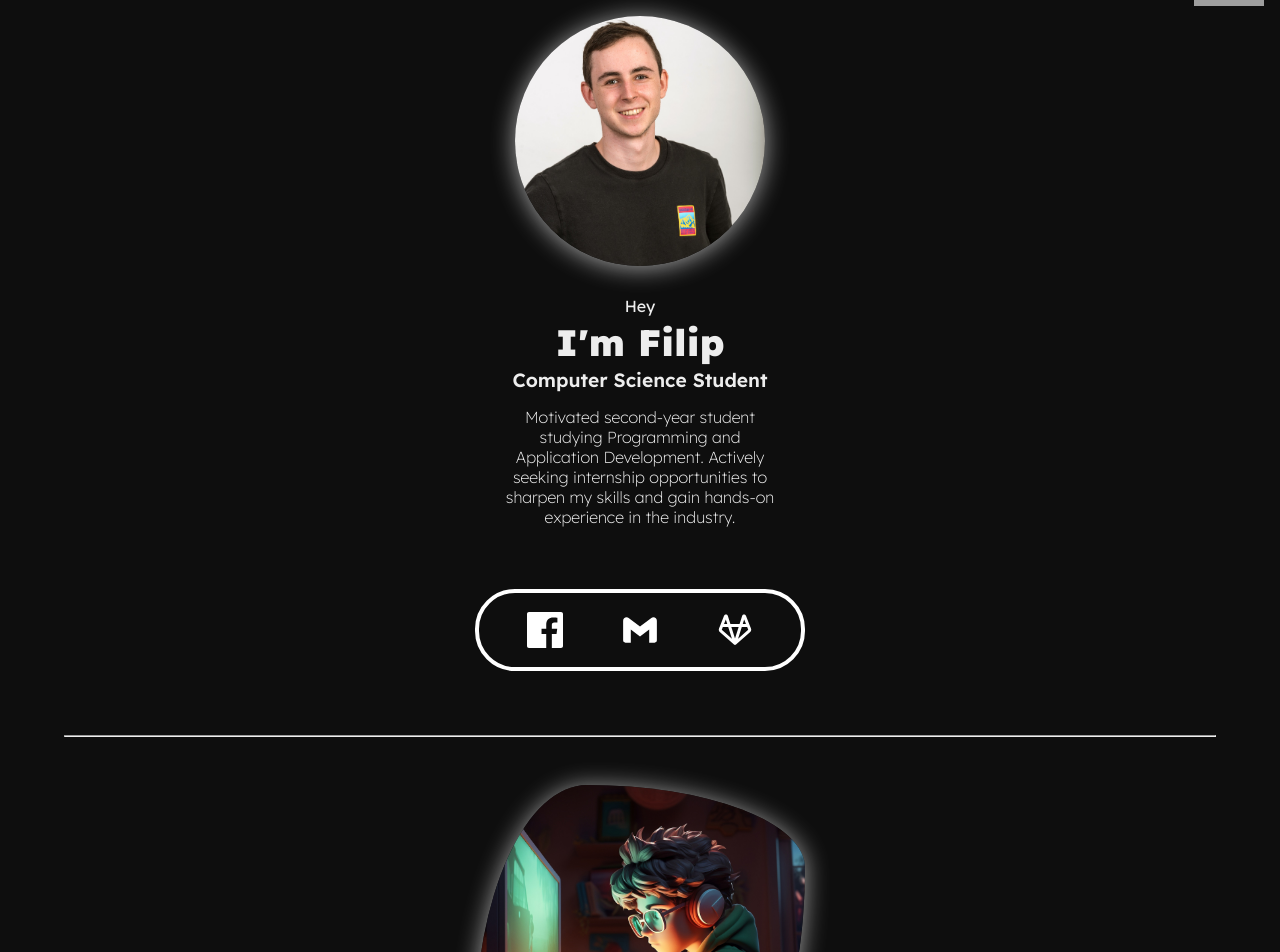
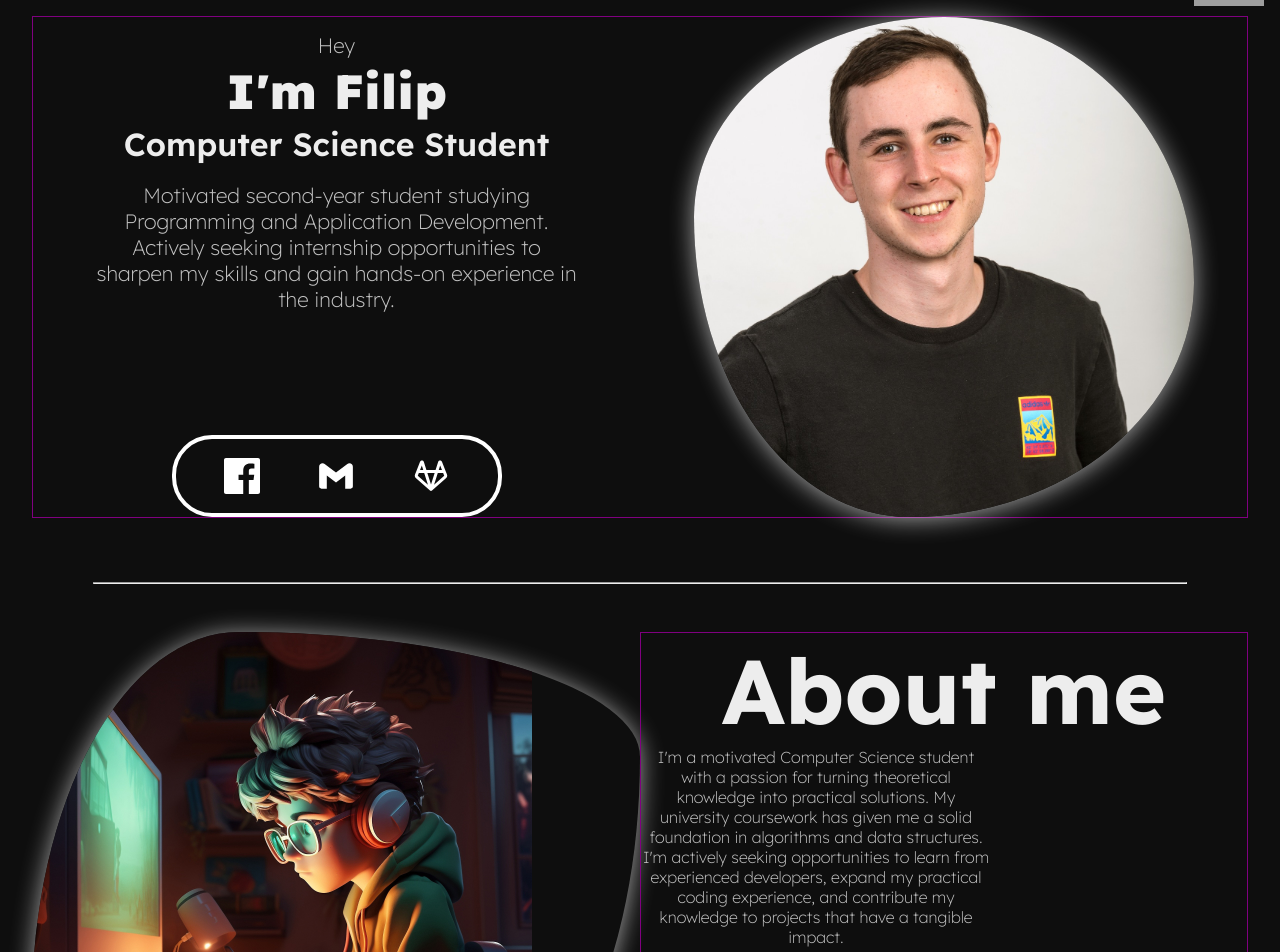
Before and after one commit to THEeLov/portfolio, a React (Vite) app: page / in a window 1280 px wide. Shown: the part 80-1032 px from the top of the page. Built offline with nearby package versions, Linux system fonts and the light colour scheme; grey boxes are pictures that could not be loaded; the HTML template or start-up script is replaced by a standard one.

Commit message:
responsive layout

```diff
--- a/src/App.tsx
+++ b/src/App.tsx
@@ -1,32 +1,32 @@
-import Navbar from "./components/Navbar"
-import Main from "./components/Main"
-import About from "./components/About"
-import Languages from "./components/Languages"
-import Contact from "./components/Contact"
-import './styles/main.css'
+import Navbar from "./components/Navbar";
+import Main from "./components/Main";
+import About from "./components/About";
+import Languages from "./components/Languages";
+import Contact from "./components/Contact";
+import "./styles/main.css";
 
 function App() {
-
   return (
     <div className="app">
       <Navbar />
       <Main />
       <div className="hr">
-        <hr/>
+        <hr />
       </div>
 
-      <section>
+      <section className="about-section">
         <About />
       </section>
 
       <Languages />
 
       <div className="hr">
-        <hr/>
+        <hr />
       </div>
+
       <Contact />
     </div>
-  )
+  );
 }
 
-export default App
+export default App;
--- a/src/components/About.tsx
+++ b/src/components/About.tsx
@@ -1,17 +1,28 @@
-import Aboutpic from '../images/about.jpg'
+import Aboutpic from "../images/about.jpg";
 
 const About = () => {
   return (
     <article className="about">
       <div className="about__image-container">
-        <img src={Aboutpic} alt="pic" />
+        <div className="about__image">
+          <img src={Aboutpic} alt="pic" />
+        </div>
       </div>
-      <div>
-        <h3>About me</h3>
+      <div className="about__text-container">
+        <div className="about__text">
+          <h3>About me</h3>
+          <p>
+            I'm a motivated Computer Science student with a passion for turning
+            theoretical knowledge into practical solutions. My university
+            coursework has given me a solid foundation in algorithms and data
+            structures. I'm actively seeking opportunities to learn from
+            experienced developers, expand my practical coding experience, and
+            contribute my knowledge to projects that have a tangible impact.
+          </p>
+        </div>
       </div>
-      <p>I'm a motivated Computer Science student with a passion for turning theoretical knowledge into practical solutions. My university coursework has given me a solid foundation in algorithms and data structures. I'm actively seeking opportunities to learn from experienced developers, expand my practical coding experience, and contribute my knowledge to projects that have a tangible impact.</p>
     </article>
-  )
-}
+  );
+};
 
-export default About
+export default About;
--- a/src/components/Main.tsx
+++ b/src/components/Main.tsx
@@ -1,22 +1,33 @@
-import MyPhoto from '../images/my_photo_nt.jpeg'
-import Facebook from '../images/facebook.svg'
-import Mail from '../images/gmail.svg'
-import Gitlab from '../images/gitlab.svg'
+import MyPhoto from "../images/my_photo_nt.jpeg";
+import Facebook from "../images/facebook.svg";
+import Mail from "../images/gmail.svg";
+import Gitlab from "../images/gitlab.svg";
 
 const Main = () => {
   return (
     <header className="header">
-        <div className="header__photo-container">
-            <img className="header__photo"src={MyPhoto} alt="My photo" />
+      <div className="header__photo-container">
+        <div className="header__photo">
+          <img className="header__photo--myself" src={MyPhoto} alt="My photo" />
         </div>
-        <div className="header__text">
+      </div>
+
+      <div className="header__left-grid">
+        <div className="header__text-container">
+          <div className="header__text">
             <p>Hey</p>
             <h1>I'm Filip</h1>
             <h2>Computer Science Student</h2>
-            <span>Motivated second-year student studying Programming and Application Development. Actively seeking internship opportunities to sharpen my skills and gain hands-on experience in the industry.</span>
+            <p>
+              Motivated second-year student studying Programming and Application
+              Development. Actively seeking internship opportunities to sharpen
+              my skills and gain hands-on experience in the industry.
+            </p>
+          </div>
         </div>
 
-        <div className="header__icons">
+        <div className="header__icons-container">
+          <div className="header__icons">
             <div className="header__icon-container">
               <img src={Facebook} alt="facebook" />
             </div>
@@ -26,9 +37,11 @@ const Main = () => {
             <div className="header__icon-container">
               <img src={Gitlab} alt="facebook" />
             </div>
+          </div>
         </div>
+      </div>
     </header>
-  )
-}
+  );
+};
 
-export default Main
+export default Main;
--- a/src/styles/main.css
+++ b/src/styles/main.css
@@ -3,12 +3,27 @@
   --secondary-color: rgba(255, 255, 255, 0.925);
 
   font-family: "Lexend", sans-serif;
+  font-size: 16px;
 }
 
 * {
   padding: 0;
   margin: 0;
   box-sizing: border-box;
+}
+
+h1{
+  font-size: 2rem;
+  font-weight: 900;
+}
+
+h2{
+  font-size: 1rem;
+  font-weight: 600;
+}
+
+p{
+  opacity: 0.8;
 }
 
 body {
@@ -19,6 +34,7 @@ body {
   display: flex;
   flex-direction: column;
   align-items: center;
+  padding: 0rem 2rem 0 2rem;
 }
 
 .navbar-container {
@@ -50,38 +66,40 @@ body {
   color: var(--primary-color);
 }
 
+.header__left-grid{
+  display: flex;
+  flex-direction: column;
+  align-items: center;
+}
+
+.header__text-container{
+  width: 80%;
+}
+
 .header {
   margin-top: 1em;
+  width: 100%;
   display: flex;
   flex-direction: column;
   align-items: center;
   gap: 30px;
+  border: 1px solid purple;
 }
 
-header h1 {
-  font-size: 2.3em;
-  font-weight: 900;
-}
-header h2 {
-  font-size: 1.2em;
-  font-weight: 600;
-}
-
-header span {
-  width: 280px;
+header p {
   margin-top: 0.7em;
   font-weight: 200;
 }
 
-.header__photo-container {
-  width: 250px;
-  height: 250px;
+.header__photo {
+  width: 300px;
+  height: 300px;
   border-radius: 20em;
   overflow: hidden;
   box-shadow: 0px 2px 24px rgba(255, 255, 255, 0.63);
 }
 
-.header__photo {
+.header__photo--myself {
   width: 100%;
   height: 100%;
   object-fit: cover;
@@ -127,6 +145,10 @@ header span {
   color: white;
 }
 
+.about-section{
+  width: 100%;
+}
+
 .about {
   color: var(--secondary-color);
   margin-top: 3em;
@@ -142,10 +164,19 @@ header span {
   font-weight: 700;
 }
 
-.about p {
+.about__text-container{
+  border: 1px solid purple;
+  width: 100%;
+  text-align: center;
+}
+
+.about__text-container p{
   width: 350px;
+  font-size: 1rem;
   font-weight: 250;
+
 }
+
 
 .about__image-container {
   width: 330px;
@@ -276,3 +307,94 @@ header span {
   margin-bottom: 2em;
   font-weight: 500;
 }
+
+
+@media only screen and (min-width: 460px){
+  h1{
+    font-size: 3rem;
+    font-weight: 900;
+  }
+
+  h2{
+    font-size: 2rem;
+    font-weight: 600;
+  }
+
+  p{
+    font-size: 1.3rem;
+  }
+
+  .header__photo {
+    width: 350px;
+    height: 350px;
+  }
+
+}
+
+@media only screen and (min-width: 1024px){
+  .header {
+    display: grid;
+    grid-template-columns: repeat(2, 1fr);
+    grid-template-rows: 1fr;
+    grid-column-gap: 0px;
+    grid-row-gap: 0px;
+    }
+
+  .header__photo-container { grid-area: 1 / 2 / 3 / 3; }
+  .header__left-grid { grid-area: 1 / 1 / 2 / 2; }
+
+  .header__text{
+    width: 80%;
+  }
+
+  .header > *{
+    height: 100%;
+    width: 100%;
+    display: flex;
+    justify-content: center;
+    align-items: center;
+  }
+
+
+  .header__photo{
+    height: 500px;
+    width: 500px;
+    border-radius: 50% 50% 57% 43% / 40% 53% 47% 60% ;
+  }
+
+  .header__left-grid{
+    justify-content: space-between;
+  }
+
+  .header__text-container{
+    width: 100%;
+  }
+
+  .header__text-container{
+    display: flex;
+    justify-content: center;
+    align-items: center;
+  }
+
+  .about {
+    display: grid;
+    grid-template-columns: repeat(2, 1fr);
+    grid-template-rows: 1fr;
+    grid-column-gap: 0px;
+    grid-row-gap: 0px;
+    }
+
+  .about__text-container { grid-area: 1 / 2 / 3 / 3; }
+  .about__image-container { grid-area: 1 / 1 / 2 / 2; }
+
+  .about > *{
+    height: 100%;
+    width: 100%;
+  }
+
+  .about__image{
+    height: 500px;
+    width: 500px;
+  }
+
+}
```
